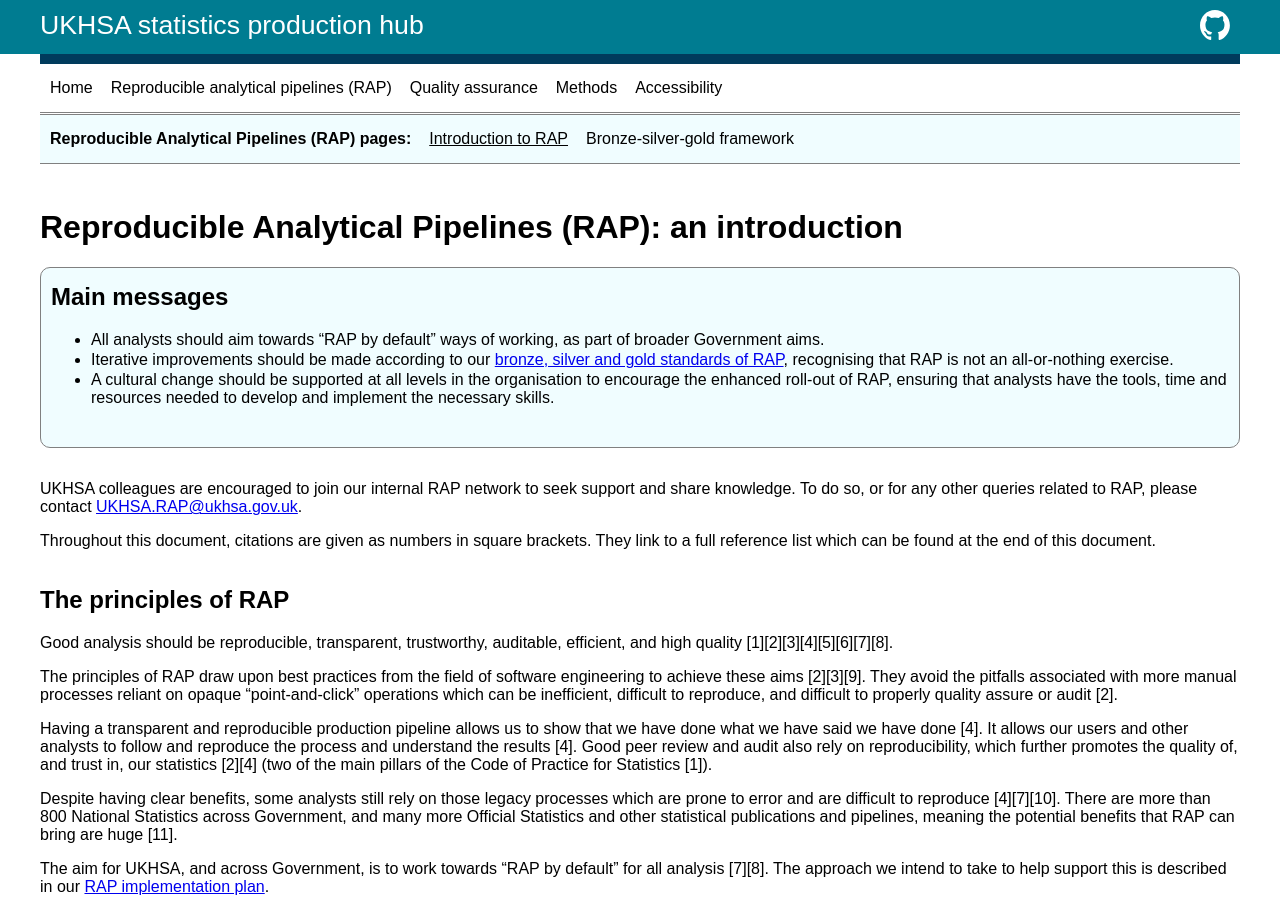
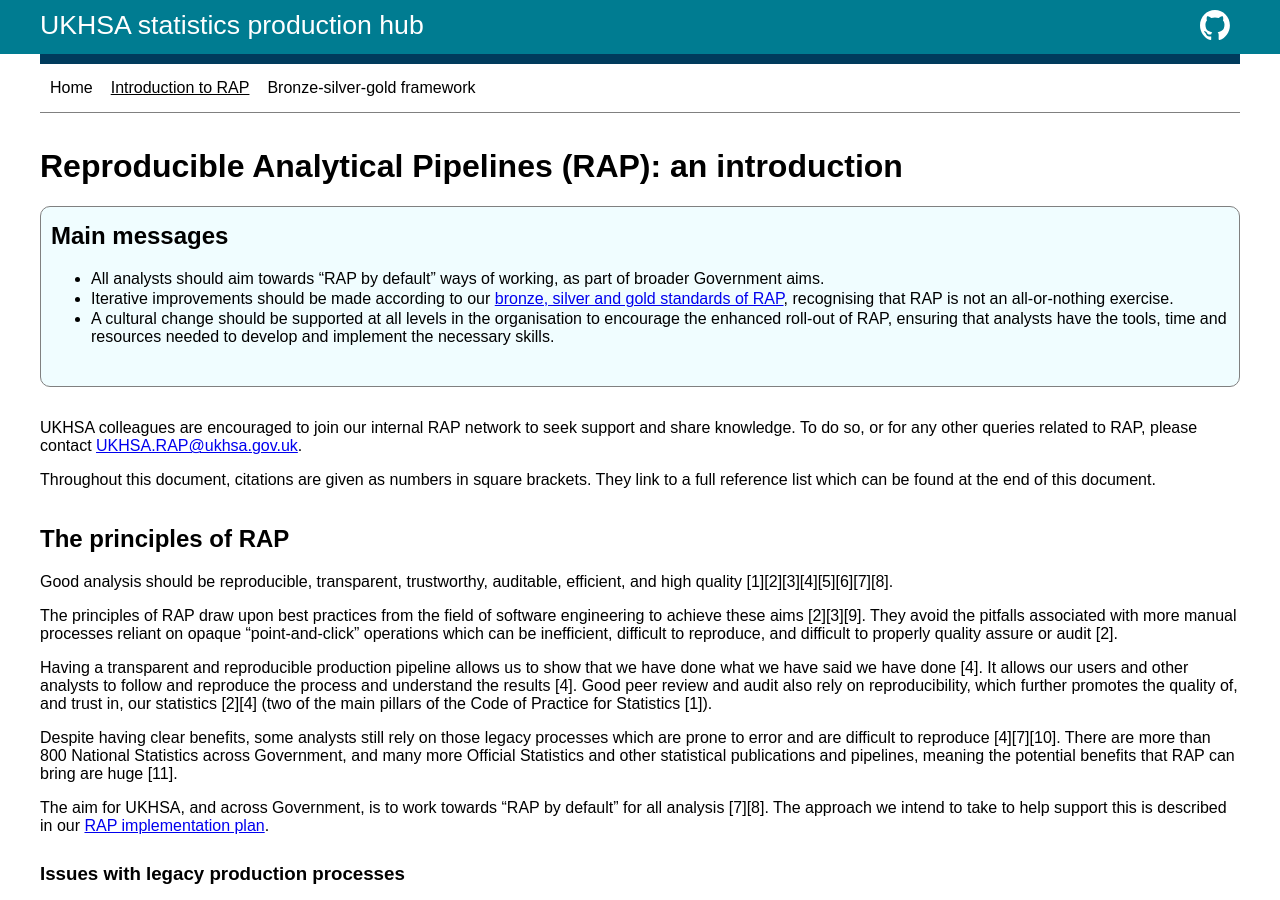
Before and after one commit to BenCuff/github-pages-test, a Jekyll site: the page built from docs/rap.md, in a window 1280 px wide and 900 px high. Built offline with Jekyll 4.4.1, drawn with Linux system fonts in a browser that asks for light colours; some of the changed text lies outside the part shown.

Commit message:
Redone nav bars

```diff
--- a/docs/_includes/page-nav.html
+++ /dev/null
@@ -1,13 +0,0 @@
-<div class="page-nav">
-    <p style="font-weight:bold">{{ page.page-group-title}} pages:</p>
-
-    <a href="{{ page.page1.url }}"><p>{{ page.page1.name }}</p></a>
-
-    {% if page.page2 %}
-      <a href="{{ page.page2.url }}"><p>{{ page.page2.name }}</p></a>
-    {% endif %}
-
-    {% if page.page3 %}
-      <a href="{{ page.page3.url }}"><p>{{ page.page3.name }}</p></a>
-    {% endif %}
-</div>
--- a/docs/_includes/site-nav.html
+++ b/docs/_includes/site-nav.html
@@ -1,7 +1,20 @@
 <div id="site-nav">
     <a href="/github-pages-test/"><p>Home</p></a>
-    <a href="rap"><p>Reproducible analytical pipelines (RAP)</p></a>
-    <a href="quality-assurance"><p>Quality assurance</p></a>
-    <a href="communicating-uncertainty"><p>Methods</p></a>
-    <a href="data-vis"><p>Accessibility</p></a>
+
+    {% if page-group-title %}
+    <p style="font-weight:bold">{{ page.page-group-title}} pages:</p>
+    {% endif %}
+
+    {% if page.page1 %}
+    <a href="{{ page.page1.url }}"><p>{{ page.page1.name }}</p></a>
+    {% endif %}
+
+    {% if page.page2 %}
+      <a href="{{ page.page2.url }}"><p>{{ page.page2.name }}</p></a>
+    {% endif %}
+
+    {% if page.page3 %}
+      <a href="{{ page.page3.url }}"><p>{{ page.page3.name }}</p></a>
+    {% endif %}
+
 </div>
--- a/docs/_layouts/guidance-page.html
+++ b/docs/_layouts/guidance-page.html
@@ -28,10 +28,6 @@
 
     <div class="nav-bars">
       {% include site-nav.html %}
-
-      {% if page.page1 %}
-        {% include page-nav.html %}
-      {% endif %}
     </div>
 
 
@@ -40,13 +36,6 @@
       {{ content }}
     </div>
 
-    {% if page.page1 %}
-      <div class="footer-page-nav">
-        {% include page-nav.html %}
-      </div>
-    {% endif %}
-
-
   {% include footer.html %}
 
   <script>for (var i = 0; i < expandables.length; i++) {expandables[i].addEventListener('click', expand);}</script>
--- a/docs/_layouts/index.html
+++ b/docs/_layouts/index.html
@@ -23,9 +23,6 @@
 
     <div id="little-banner"></div>
 
-    <div class="nav-bars">
-      {% include site-nav.html %}
-    </div>
 
     <div class="main">
       <div id="box">
```
